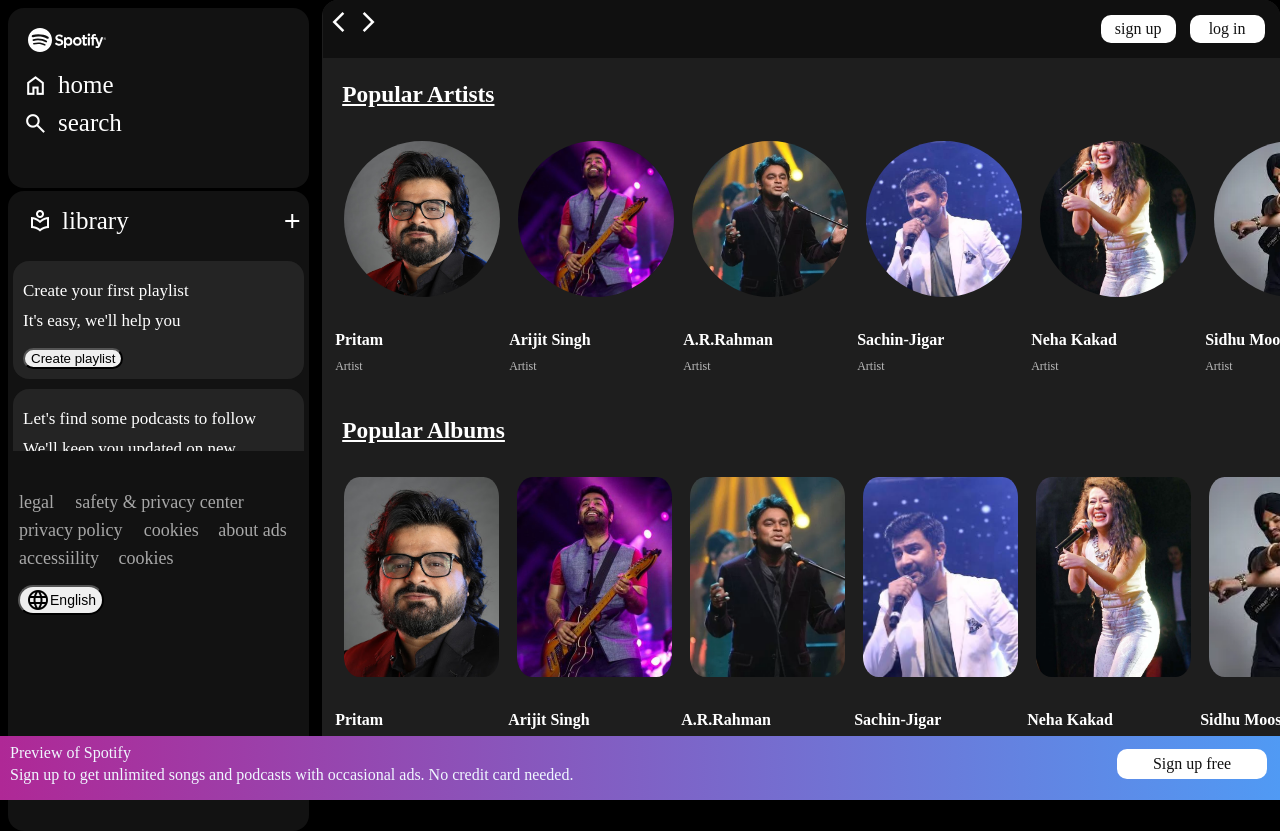
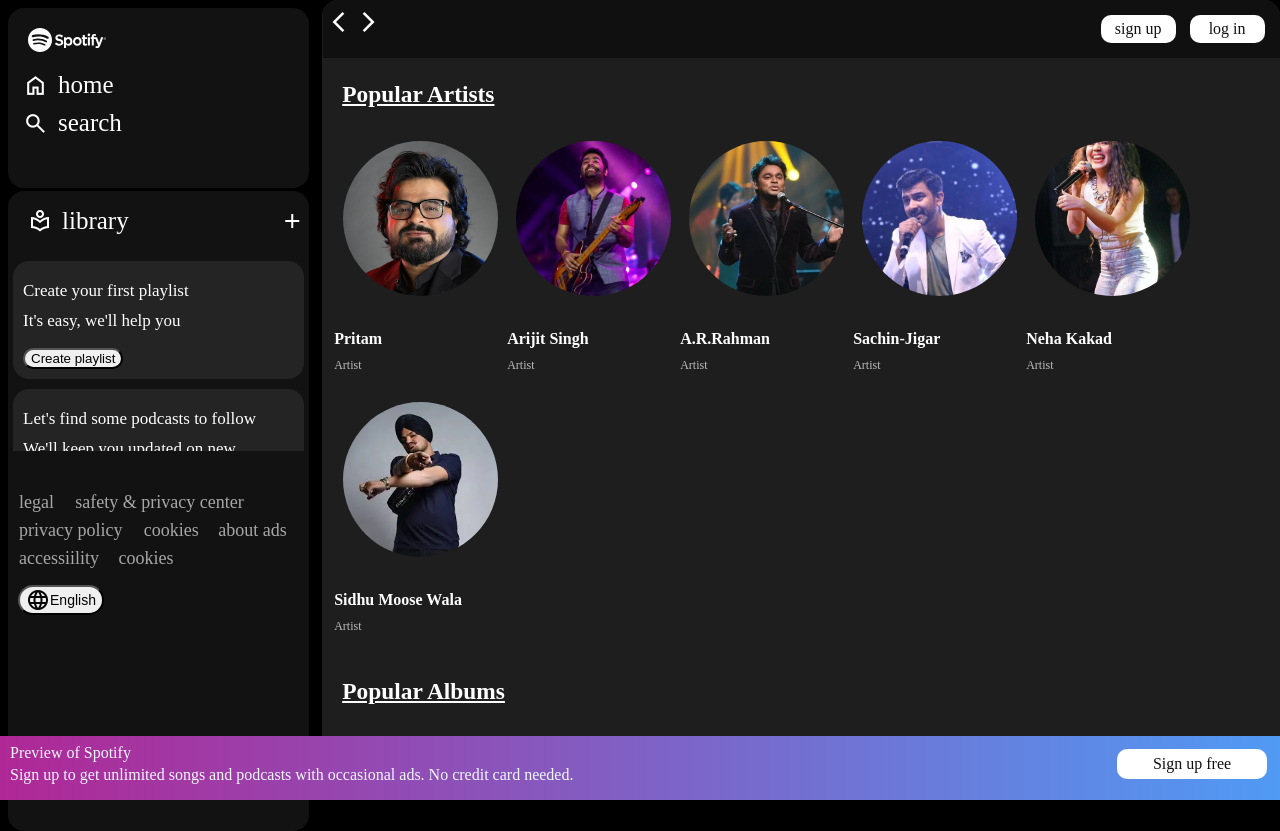
Before and after one commit to Kokateanand/Spotify-Clone, a plain HTML site: page index.html in a window 1280 px wide. Drawn offline with nearby package versions, Linux system fonts and the light colour scheme.

Commit message:
new update

```diff
--- a/style.css
+++ b/style.css
@@ -200,12 +200,13 @@
 
 .singer {
     display: flex;
-    margin: 3px;
+    margin: 2px;
+    flex-wrap: wrap;
 }
 
 .singer-name img {
-    width: 156px;
-    height: 156px;
+    width: 155px;
+    height: 155px;
     border-radius: 50%;
     object-fit: cover;
     margin: 9px;
@@ -225,11 +226,12 @@
 .Albums {
     display: flex;
     margin: 3px;
+    flex-wrap: wrap;
 
 }
 
 .album-name img {
-    width: 155px;
+    width: 153px;
     height: 200px;
     margin: 9px;
     border-radius: 10%;
```
Also changed, not shown: index.html (+2 -1 lines).
